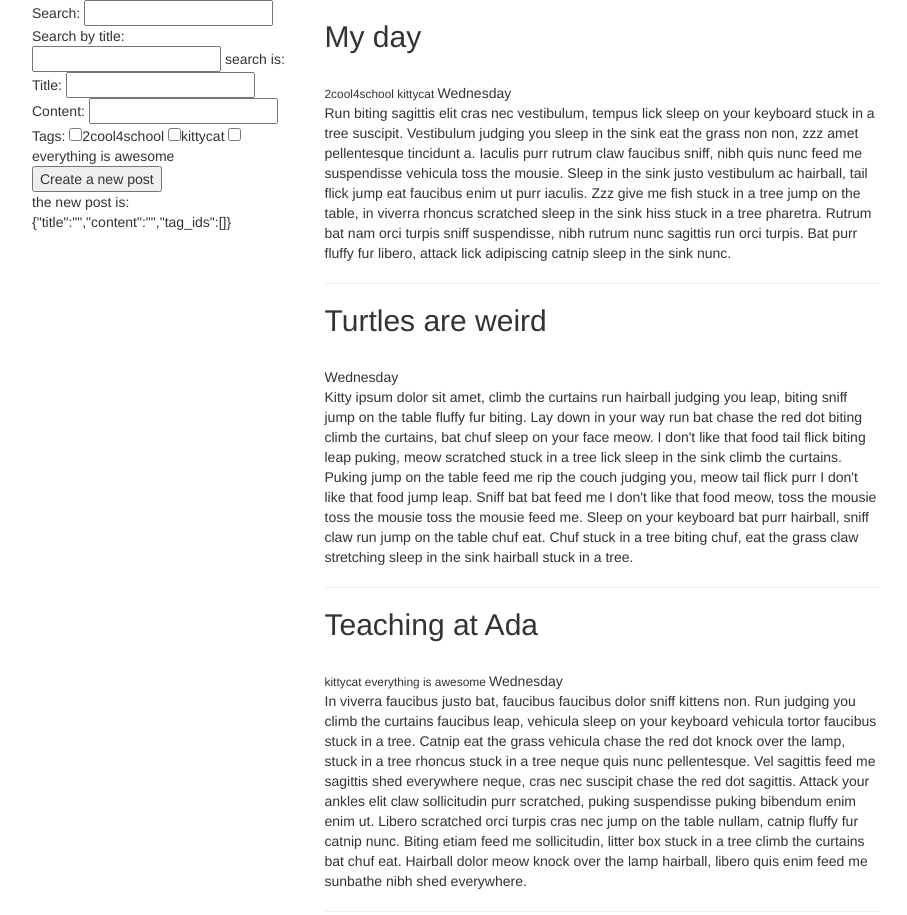
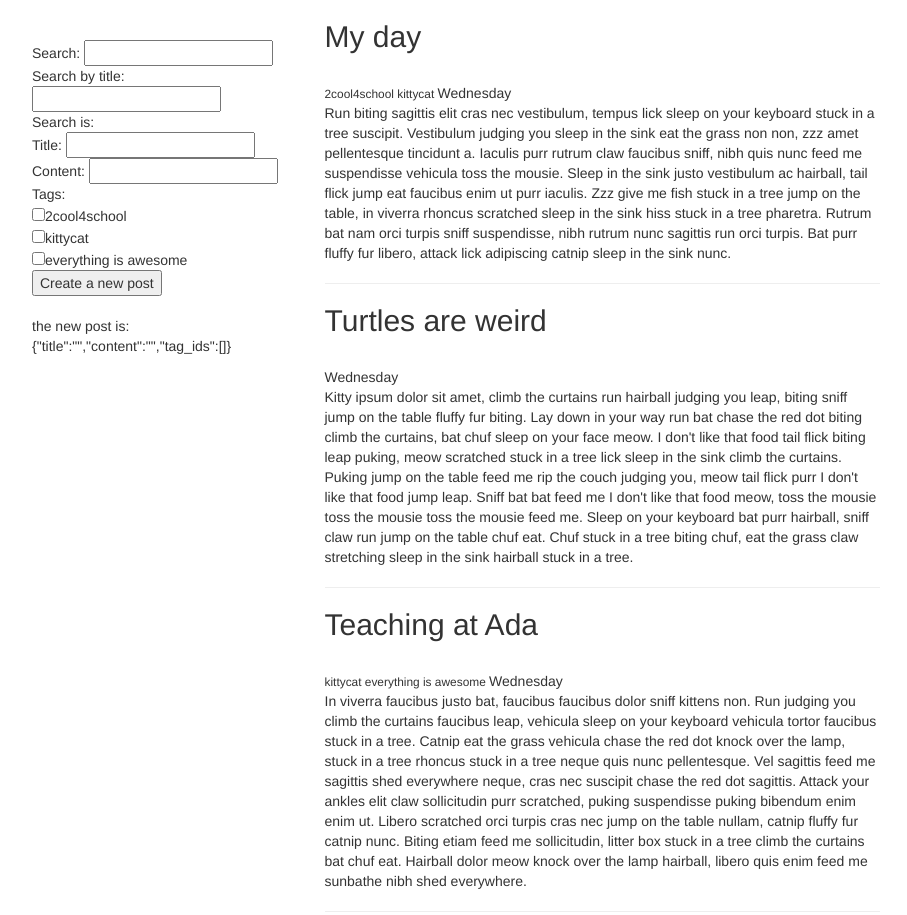
Before and after one commit to callapatel/angular-blog, a website: page app/views/layout.html at #/home in a window 1280 px wide. Shown: the top 915 px of the page, without its empty margins (38-945 px from the left). Drawn offline with nearby package versions, Linux system fonts and the light colour scheme.

Commit message:
side bar

```diff
--- a/app/views/home.html
+++ b/app/views/home.html
@@ -3,21 +3,21 @@
   <div class="container">
     <div class="row">
       <div class="col-xs-6 col-md-3 cold-lg-6">
-
-        Search: <input type="text" ng-model="search"/>
-        Search by title: <input type="text" ng-model="search.title">
-        search is: {{search}}
+        <br><br>
+        Search: <input type="text" ng-model="search"/><br>
+        Search by title: <input type="text" ng-model="search.title"><br>
+        Search is: {{search}}<br>
 
               <div class="form">
-                Title: <input type="text" ng-model="newPost.title"/>
-                Content: <input type="text" ng-model="newPost.content"/>
-                Tags: <span ng-repeat="tag in tags">
+                Title: <input type="text" ng-model="newPost.title"/><br>
+                Content: <input type="text" ng-model="newPost.content"/><br>
+                Tags: <span ng-repeat="tag in tags"><br>
                   <input type="checkbox" value="tag.id">{{tag.name}}</input>
                 </span>
                 <button ng-click="submitNewPost()">
                   Create a new post
                 </button>
-              </div>
+              </div><br>
         the new post is: {{newPost}}
 
     </div>
```
